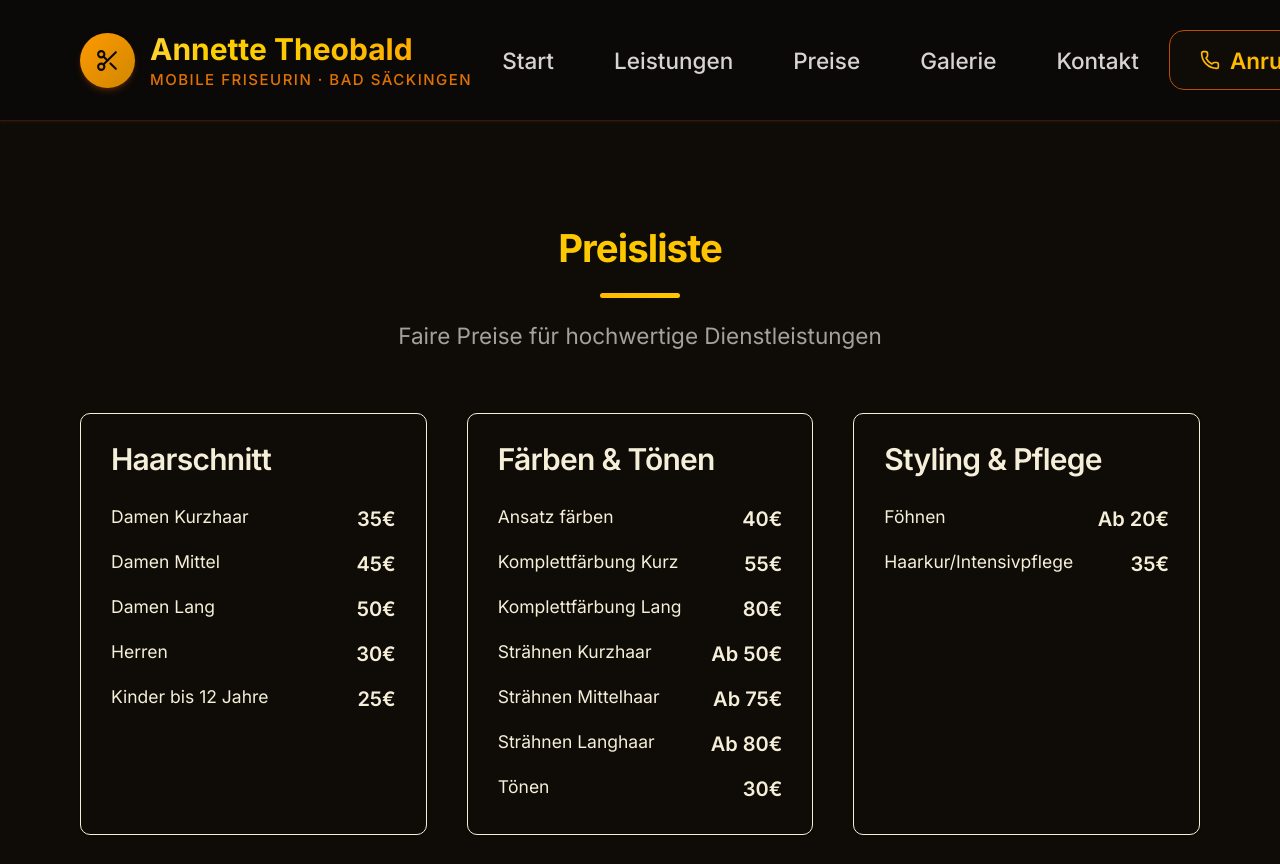
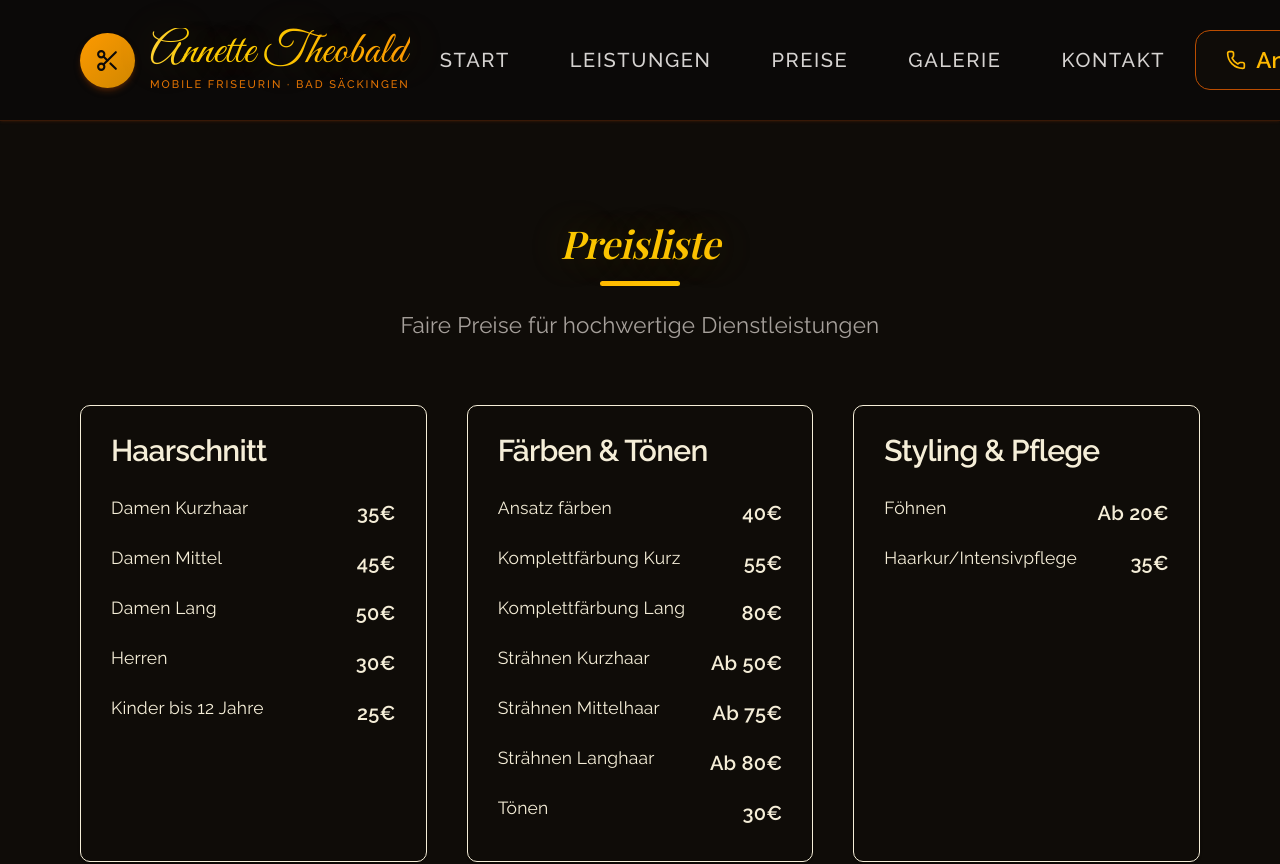
Before and after one commit to ThomasTh1977/annette, a Next.js app: page /preise in a window 1280 px wide. Shown: the top 864 px of the page. Built offline with nearby package versions, Linux system fonts and the light colour scheme.

Commit message:
Typografie: Great Vibes Script + Playfair Display Serif + Raleway Sans

```diff
--- a/src/app/globals.css
+++ b/src/app/globals.css
@@ -3,12 +3,16 @@
 :root {
   --background: #0f0c08;
   --foreground: #f5eed8;
+  --gold: #d4af37;
+  --gold-light: #f0d060;
 }
 
 @theme inline {
   --color-background: var(--background);
   --color-foreground: var(--foreground);
-  --font-sans: var(--font-inter);
+  --font-sans: var(--font-raleway);
+  --font-serif: var(--font-playfair);
+  --font-script: var(--font-great-vibes);
 }
 
 html {
@@ -19,5 +23,68 @@ html {
 body {
   background: var(--background);
   color: var(--foreground);
-  font-family: var(--font-inter), Arial, Helvetica, sans-serif;
+  font-family: var(--font-raleway), 'Segoe UI', Arial, sans-serif;
+  line-height: 1.75;
+  letter-spacing: 0.01em;
+  font-weight: 400;
 }
+
+/* ── Typografie-Hierarchie ── */
+
+h1 {
+  font-family: var(--font-playfair), Georgia, serif;
+  font-weight: 700;
+  line-height: 1.15;
+  letter-spacing: -0.02em;
+}
+
+h2 {
+  font-family: var(--font-playfair), Georgia, serif;
+  font-weight: 600;
+  line-height: 1.2;
+  letter-spacing: -0.01em;
+}
+
+h3 {
+  font-family: var(--font-playfair), Georgia, serif;
+  font-weight: 500;
+  line-height: 1.3;
+}
+
+p {
+  line-height: 1.75;
+  font-weight: 400;
+}
+
+/* Navigation */
+nav a {
+  font-family: var(--font-raleway), sans-serif;
+  letter-spacing: 0.08em;
+  font-weight: 500;
+}
+
+/* Script-Font Utility */
+.font-script {
+  font-family: var(--font-great-vibes), cursive;
+}
+
+/* Dezentes Gold-Leuchten für Headlines */
+.gold-glow {
+  text-shadow: 0 0 40px rgba(212, 175, 55, 0.25), 0 0 80px rgba(212, 175, 55, 0.1);
+}
+
+/* Sanftes Fade-In */
+@keyframes fadeInUp {
+  from {
+    opacity: 0;
+    transform: translateY(20px);
+  }
+  to {
+    opacity: 1;
+    transform: translateY(0);
+  }
+}
+
+.animate-fade-in-up {
+  animation: fadeInUp 0.8s ease forwards;
+}
--- a/src/app/layout.tsx
+++ b/src/app/layout.tsx
@@ -1,13 +1,30 @@
 import type { Metadata } from "next";
-import { Inter } from "next/font/google";
+import { Great_Vibes, Playfair_Display, Raleway } from "next/font/google";
 import "./globals.css";
 import { Header } from "@/components/shell/Header";
 import { Footer } from "@/components/shell/Footer";
 import { MobileStickyCTA } from "@/components/shell/MobileStickyCTA";
 
-const inter = Inter({
+const raleway = Raleway({
   subsets: ["latin"],
-  variable: "--font-inter",
+  variable: "--font-raleway",
+  display: "swap",
+  weight: ["300", "400", "500", "600", "700"],
+});
+
+const playfairDisplay = Playfair_Display({
+  subsets: ["latin"],
+  variable: "--font-playfair",
+  display: "swap",
+  weight: ["400", "500", "600", "700"],
+  style: ["normal", "italic"],
+});
+
+const greatVibes = Great_Vibes({
+  subsets: ["latin"],
+  variable: "--font-great-vibes",
+  display: "swap",
+  weight: ["400"],
 });
 
 export const metadata: Metadata = {
@@ -42,7 +59,7 @@ export default function RootLayout({
   return (
     <html lang="de">
       <body
-        className={`${inter.variable} font-sans antialiased bg-gradient-to-br from-stone-950 via-zinc-900 to-stone-950 min-h-screen`}
+        className={`${raleway.variable} ${playfairDisplay.variable} ${greatVibes.variable} font-sans antialiased bg-gradient-to-br from-stone-950 via-zinc-900 to-stone-950 min-h-screen`}
       >
         <Header />
         <div className="pt-20 xl:pt-24 pb-24 md:pb-0"> {/* Account for fixed header (h-20/xl:h-24) and mobile sticky CTA */}
--- a/src/components/common/SectionHeading.tsx
+++ b/src/components/common/SectionHeading.tsx
@@ -7,7 +7,7 @@ interface SectionHeadingProps {
 export function SectionHeading({ title, subtitle, className }: SectionHeadingProps) {
   return (
     <div className={`text-center mb-12 ${className}`}>
-      <h2 className="text-[clamp(1.6rem,3vw,3rem)] font-bold tracking-tight mb-3 bg-gradient-to-r from-amber-300 via-yellow-400 to-amber-500 bg-clip-text text-transparent">
+      <h2 className="font-serif text-[clamp(1.6rem,3vw,3rem)] font-bold tracking-tight mb-3 bg-gradient-to-r from-amber-300 via-yellow-400 to-amber-500 bg-clip-text text-transparent gold-glow italic">
         {title}
       </h2>
       <div className="mx-auto mb-4 w-16 h-1 rounded-full bg-gradient-to-r from-amber-400 to-yellow-400" />
--- a/src/components/sections/FinalCTA.tsx
+++ b/src/components/sections/FinalCTA.tsx
@@ -10,7 +10,7 @@ export function FinalCTA() {
       <Container>
         <div className="text-center relative z-10">
           <p className="text-amber-500 text-sm font-semibold tracking-widest uppercase mb-4">✨ Jetzt anfragen</p>
-          <h2 className="text-[clamp(1.8rem,3.5vw,3.5rem)] font-bold mb-5 leading-tight">
+          <h2 className="font-serif text-[clamp(1.8rem,3.5vw,3.5rem)] font-bold mb-5 leading-tight italic gold-glow">
             Bereit für Ihren nächsten Termin?
           </h2>
           <p className="text-[clamp(1rem,1.5vw,1.3rem)] mb-10 opacity-90 max-w-xl mx-auto">
--- a/src/components/sections/Hero.tsx
+++ b/src/components/sections/Hero.tsx
@@ -88,7 +88,7 @@ export function Hero() {
 
             {/* Headline */}
             <motion.h1
-              className="text-[clamp(2rem,4.5vw,6rem)] font-bold tracking-tight leading-tight mb-6 bg-gradient-to-r from-amber-300 via-yellow-400 to-amber-500 bg-clip-text text-transparent"
+              className="font-serif text-[clamp(2rem,4.5vw,5.5rem)] font-bold tracking-tight leading-tight mb-6 bg-gradient-to-r from-amber-300 via-yellow-400 to-amber-500 bg-clip-text text-transparent gold-glow italic"
               initial={{ opacity: 0, y: 30 }}
               animate={{ opacity: 1, y: 0 }}
               transition={{ duration: 0.8, delay: 0.2 }}
@@ -98,7 +98,7 @@ export function Hero() {
 
             {/* Subtitle */}
             <motion.p
-              className="text-[clamp(1rem,1.4vw,1.5rem)] text-stone-500 mb-10 leading-relaxed max-w-xl mx-auto lg:mx-0"
+              className="font-sans text-[clamp(1rem,1.4vw,1.4rem)] text-stone-400 mb-10 leading-[1.8] max-w-xl mx-auto lg:mx-0 tracking-wide font-light"
               initial={{ opacity: 0, y: 30 }}
               animate={{ opacity: 1, y: 0 }}
               transition={{ duration: 0.8, delay: 0.4 }}
--- a/src/components/shell/Header.tsx
+++ b/src/components/shell/Header.tsx
@@ -31,10 +31,10 @@ export function Header() {
                 <Scissors className="w-4 h-4 xl:w-5 xl:h-5 text-stone-950" />
               </div>
               <div className="flex flex-col leading-tight">
-                <span className="font-bold text-xl xl:text-2xl bg-gradient-to-r from-amber-300 via-yellow-400 to-amber-500 bg-clip-text text-transparent">
+                <span className="font-script text-3xl xl:text-4xl bg-gradient-to-r from-amber-300 via-yellow-400 to-amber-500 bg-clip-text text-transparent gold-glow" style={{ lineHeight: 1.1 }}>
                   {siteConfig.name}
                 </span>
-                <span className="text-[10px] xl:text-xs text-amber-600 font-medium tracking-widest uppercase">
+                <span className="text-[9px] xl:text-[11px] text-amber-600 font-sans font-medium tracking-[0.2em] uppercase" style={{ letterSpacing: '0.18em' }}>
                   Mobile Friseurin · Bad Säckingen
                 </span>
               </div>
@@ -52,7 +52,7 @@ export function Header() {
               >
                 <Link
                   href={item.href}
-                  className="relative group text-base xl:text-lg font-medium text-stone-300 hover:text-amber-400 transition-colors duration-200"
+                  className="relative group text-sm xl:text-base font-medium text-stone-300 hover:text-amber-400 transition-colors duration-200 tracking-[0.08em] uppercase"
                 >
                   {item.name}
                   <span className="absolute -bottom-1 left-0 w-0 h-[2px] bg-gradient-to-r from-amber-400 to-yellow-400 group-hover:w-full transition-all duration-300 rounded-full" />
```
